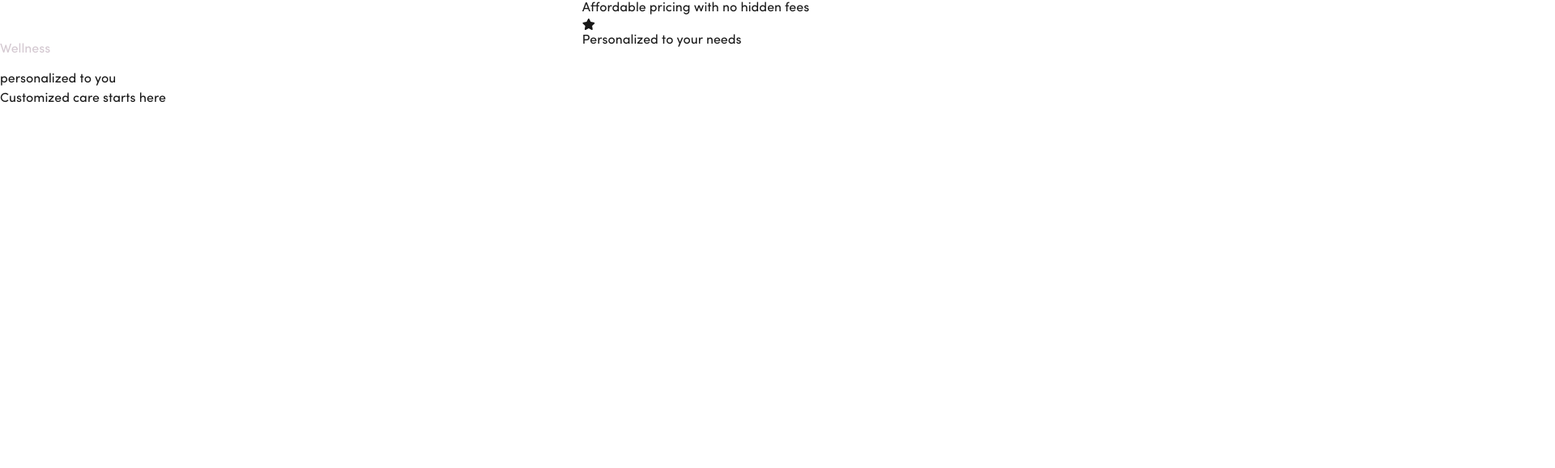
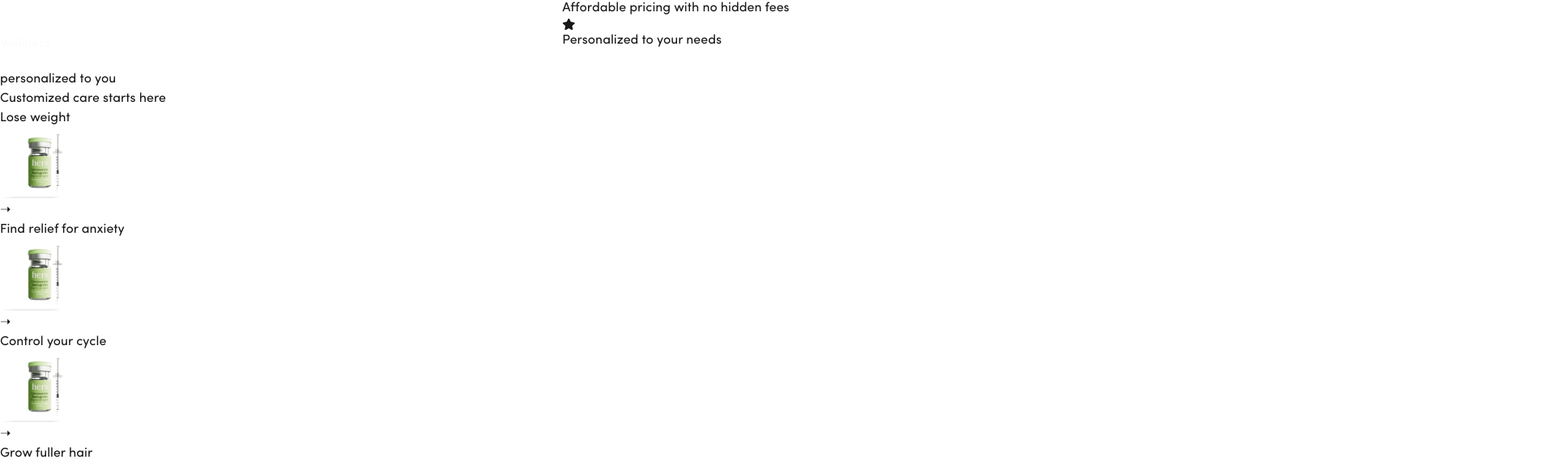
Before and after one commit to mudassar003/forher, a Next.js app: page / in a window 1280 px wide. Shown: the part 762-1341 px from the top of the page at 81% size, 1920 px wide, since content can reach past the window. Before the commit the page ends 896 px from the top, so only its background shows below. Built offline with nearby package versions, Linux system fonts and the light colour scheme.

Commit message:
Categories Desin Updayed

```diff
--- a/src/app/page.tsx
+++ b/src/app/page.tsx
@@ -1,5 +1,6 @@
 import Ticker from "../components/Ticker";
 import RotatingHeadline from "@/components/RotatingHeadline";
+import Categories from "@/components/Categories";
 
 
 export default function HomePage() {
@@ -7,6 +8,7 @@ export default function HomePage() {
     <div>
       <Ticker />
       <RotatingHeadline />
+      <Categories />
       {/* Other sections of the homepage */}
     </div>
   );
--- /dev/null
+++ b/src/components/Categories.tsx
@@ -0,0 +1,106 @@
+"use client";
+
+import { useState } from "react";
+import Image from "next/image";
+
+const buttonData = [
+  {
+    text: "Lose weight",
+    color: "from-[#EBF3ED] to-[#EBF3ED]",
+    hoverColor: "from-[#3A5226] to-[#5A6E3F]",
+    textColor: "text-[#5A6E3F]",
+    image: "/images/Hims_Homepage_Weight_Loss_Default.webp",
+  },
+  {
+    text: "Find relief for anxiety",
+    color: "from-[#EBF3ED] to-[#EBF3ED]",
+    hoverColor: "from-[#4B6478] to-[#3D5B74]",
+    textColor: "text-[#3D5B74]",
+    image: "/images/Hims_Homepage_Weight_Loss_Default.webp",
+  },
+  {
+    text: "Control your cycle",
+    color: "from-[#EBF3ED] to-[#EBF3ED]",
+    hoverColor: "from-[#8B9B96] to-[#5F9C92]",
+    textColor: "text-[#5F9C92]",
+    image: "/images/Hims_Homepage_Weight_Loss_Default.webp",
+  },
+  {
+    text: "Grow fuller hair",
+    color: "from-[#EBF3ED] to-[#EBF3ED]",
+    hoverColor: "from-[#506C5F] to-[#4E7F6B]",
+    textColor: "text-[#4E7F6B]",
+    image: "/images/Hims_Homepage_Weight_Loss_Default.webp",
+  },
+  {
+    text: "Get glowing skin",
+    color: "from-[#EBF3ED] to-[#EBF3ED]",
+    hoverColor: "from-[#658C84] to-[#5F9C92]",
+    textColor: "text-[#5F9C92]",
+    image: "/images/Hims_Homepage_Weight_Loss_Default.webp",
+  },
+  {
+    text: "Explore wellness",
+    color: "from-[#EBF3ED] to-[#EBF3ED]",
+    hoverColor: "from-[#7A5B68] to-[#7F5D76]",
+    textColor: "text-[#7F5D76]",
+    image: "/images/Hims_Homepage_Weight_Loss_Default.webp",
+  },
+];
+
+export default function HoverEffectButtons() {
+  const [hoverIndex, setHoverIndex] = useState<number | null>(null);
+
+  return (
+    <div className="grid grid-cols-1 md:grid-cols-2 lg:grid-cols-3 gap-4 px-2 md:px-8 lg:px-16 mt-12">
+      {buttonData.map((item, index) => {
+        const words = item.text.split(" ");
+        return (
+          <div
+            key={index}
+            className={`relative flex items-center justify-between p-4 rounded-2xl transition-all duration-300 bg-gradient-to-r ${
+              hoverIndex === index ? item.hoverColor : item.color
+            }`}
+            onMouseEnter={() => setHoverIndex(index)}
+            onMouseLeave={() => setHoverIndex(null)}
+          >
+            <span
+              className={`text-xl font-semibold transition-all duration-300 flex items-center gap-1 ${
+                hoverIndex === index
+                  ? "bg-clip-text text-white mix-blend-overlay"
+                  : "text-black"
+              }`}
+            >
+              {words.slice(0, -1).join(" ")} {/* First words */}{" "}
+              <span
+                className={`transition-all duration-300 ${
+                  hoverIndex === index ? "text-white" : item.textColor
+                }`}
+              >
+                {words[words.length - 1]} {/* Last word */}
+              </span>
+            </span>
+            <div className="flex items-center gap-4">
+              <Image
+                src={item.image}
+                alt={item.text}
+                width={100}
+                height={100}
+                className={`transition-transform duration-300 ${
+                  hoverIndex === index ? "rotate-[-15deg] scale-110" : "rotate-0 scale-100"
+                }`}
+              />
+              <div
+                className={`w-6 h-6 flex items-center justify-center rounded-full transition-all duration-300 ${
+                  hoverIndex === index ? "bg-white text-black" : "bg-black text-white"
+                }`}
+              >
+                ➝
+              </div>
+            </div>
+          </div>
+        );
+      })}
+    </div>
+  );
+}
```
Also changed, not shown: public/images/Hims_Homepage_Weight_Loss_Default.webp (added), src/app/assets/Hims_Homepage_Weight_Loss_Default.webp (added).
